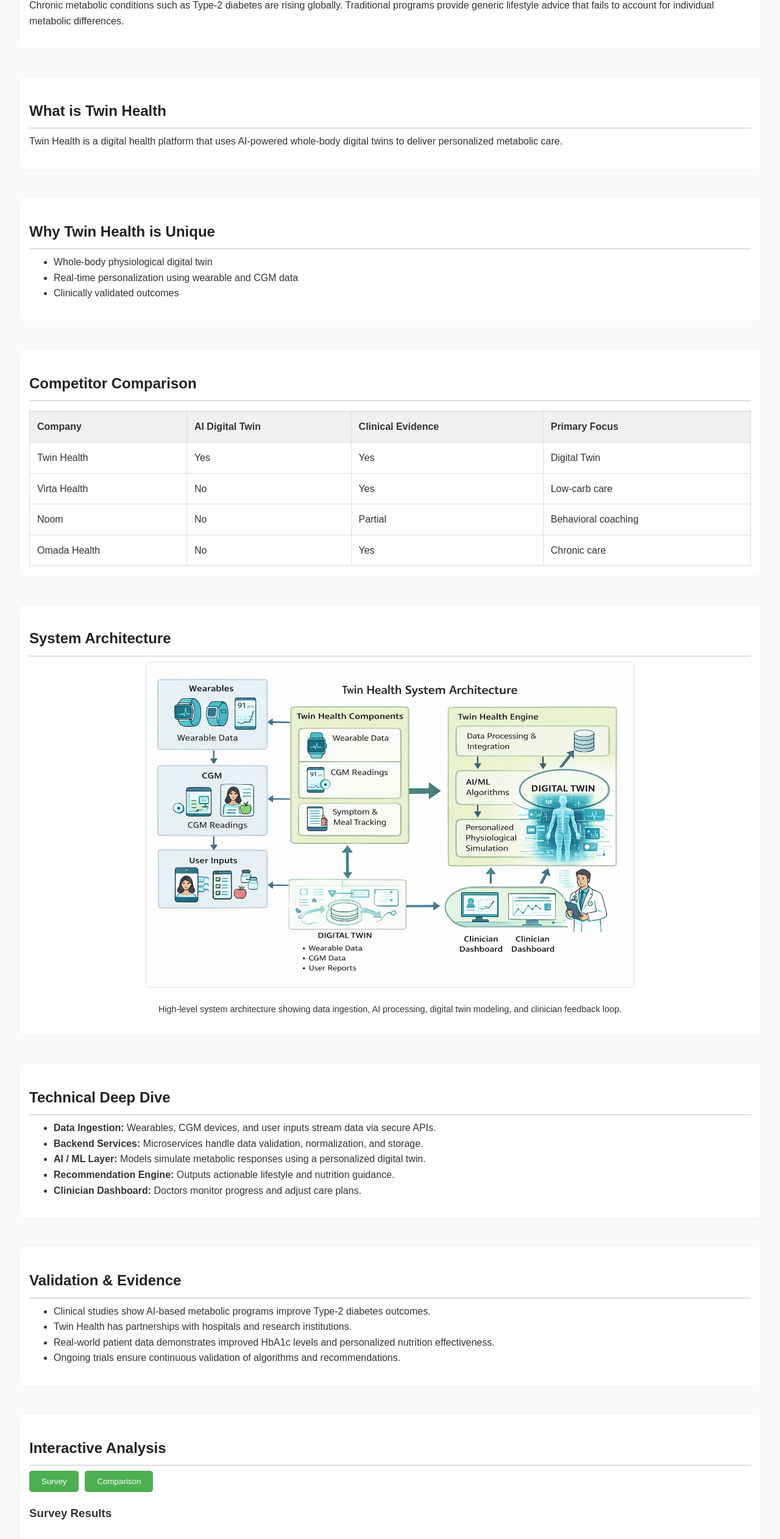
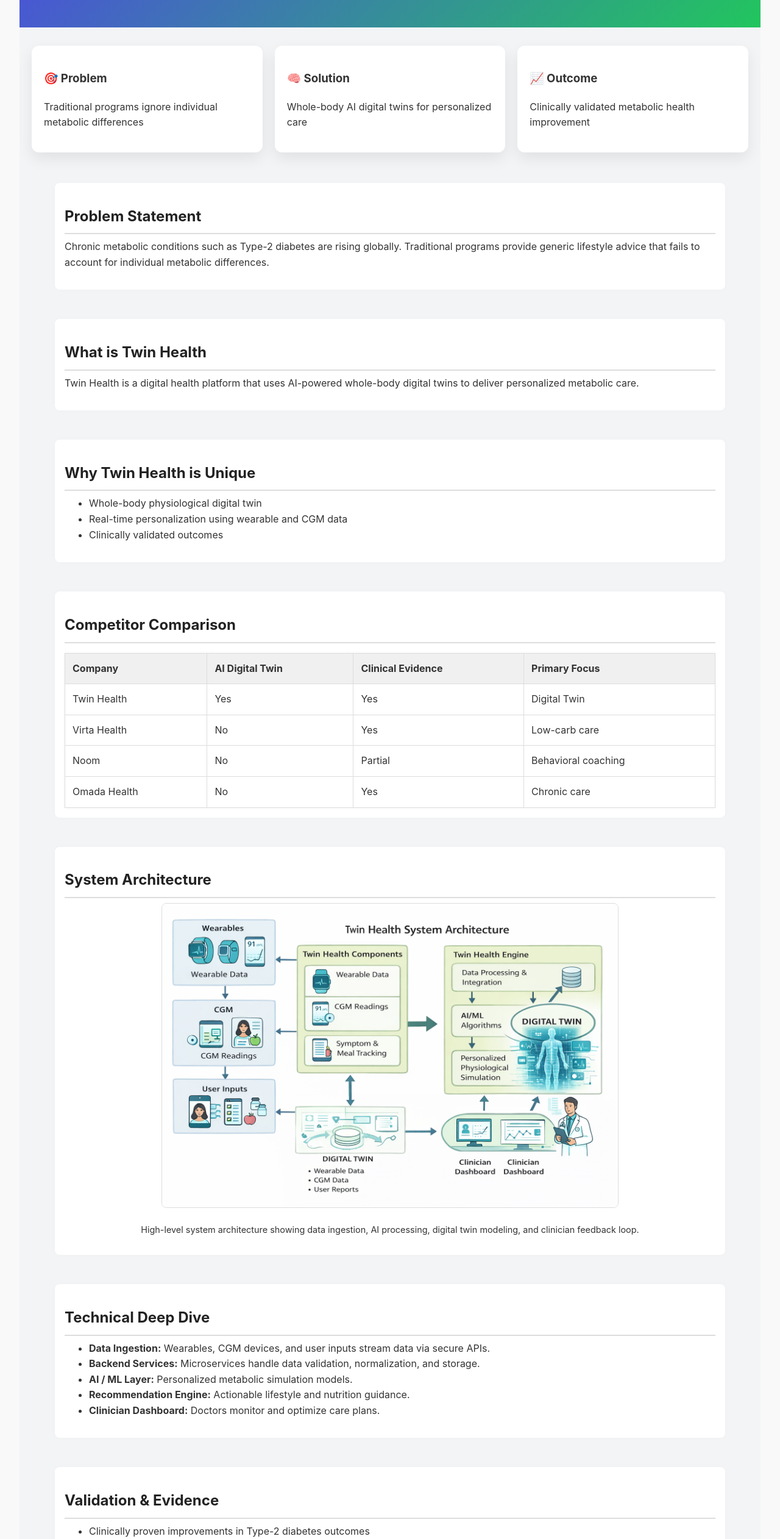
Before and after one commit to jafar02/task-1, a React (Vite) app: page / in a window 1280 px wide. Shown: the part 233-2757 px from the top of the page at 61% size. Built offline with nearby package versions, Linux system fonts and the light colour scheme.

Commit message:
Add interactive dashboard UI template

```diff
--- a/package.json
+++ b/package.json
@@ -10,7 +10,9 @@
     "preview": "vite preview"
   },
   "dependencies": {
+    "chart.js": "^4.5.1",
     "react": "^19.2.0",
+    "react-chartjs-2": "^5.3.1",
     "react-dom": "^19.2.0"
   },
   "devDependencies": {
--- a/src/App.jsx
+++ b/src/App.jsx
@@ -1,13 +1,37 @@
 import Section from "./components/Section";
 import ComparisonTable from "./components/ComparisonTable";
 import Architecture from "./components/Architecture";
-import InteractiveCharts from "./components/InteractiveCharts";
+
 
 function App() {
   return (
-    <div>
-      <h1>Twin Health – Competitor & Technical Analysis</h1>
+    <div style={styles.app}>
+      {/* HEADER */}
+      <header style={styles.header}>
+        <h1>Twin Health Analysis Dashboard</h1>
+        <p>AI-driven metabolic care – competitor & technical insights</p>
+      </header>
 
+      {/* SUMMARY CARDS */}
+      <div style={styles.cardGrid}>
+        <div style={styles.infoCard}>
+          <h3>🎯 Problem</h3>
+          <p>Traditional programs ignore individual metabolic differences</p>
+        </div>
+
+        <div style={styles.infoCard}>
+          <h3>🧠 Solution</h3>
+          <p>Whole-body AI digital twins for personalized care</p>
+        </div>
+
+        <div style={styles.infoCard}>
+          <h3>📈 Outcome</h3>
+          <p>Clinically validated metabolic health improvement</p>
+        </div>
+      </div>
+
+      {/* CONTENT */}
+      <main style={styles.container}>
         <Section title="Problem Statement">
           <p>
             Chronic metabolic conditions such as Type-2 diabetes are rising
@@ -31,6 +55,8 @@
           </ul>
         </Section>
 
+
+
         <Section title="Competitor Comparison">
           <ComparisonTable />
         </Section>
@@ -38,26 +64,27 @@
         <Section title="System Architecture">
           <Architecture />
         </Section>
+
         <Section title="Technical Deep Dive">
           <ul>
             <li>
-      <strong>Data Ingestion:</strong> Wearables, CGM devices, and user inputs
-      stream data via secure APIs.
+              <strong>Data Ingestion:</strong> Wearables, CGM devices, and user
+              inputs stream data via secure APIs.
             </li>
             <li>
-      <strong>Backend Services:</strong> Microservices handle data validation,
-      normalization, and storage.
+              <strong>Backend Services:</strong> Microservices handle data
+              validation, normalization, and storage.
             </li>
             <li>
-      <strong>AI / ML Layer:</strong> Models simulate metabolic responses using
-      a personalized digital twin.
+              <strong>AI / ML Layer:</strong> Personalized metabolic simulation
+              models.
             </li>
             <li>
-      <strong>Recommendation Engine:</strong> Outputs actionable lifestyle and
+              <strong>Recommendation Engine:</strong> Actionable lifestyle and
               nutrition guidance.
             </li>
             <li>
-      <strong>Clinician Dashboard:</strong> Doctors monitor progress and adjust
+              <strong>Clinician Dashboard:</strong> Doctors monitor and optimize
               care plans.
             </li>
           </ul>
@@ -65,23 +92,11 @@
 
         <Section title="Validation & Evidence">
           <ul>
-    <li>
-      Clinical studies show AI-based metabolic programs improve Type-2 diabetes outcomes.
-    </li>
-    <li>
-      Twin Health has partnerships with hospitals and research institutions.
-    </li>
-    <li>
-      Real-world patient data demonstrates improved HbA1c levels and personalized nutrition effectiveness.
-    </li>
-    <li>
-      Ongoing trials ensure continuous validation of algorithms and recommendations.
-    </li>
+            <li>Clinically proven improvements in Type-2 diabetes outcomes</li>
+            <li>Hospital and research institution partnerships</li>
+            <li>Improved HbA1c and personalized nutrition effectiveness</li>
+            <li>Continuous algorithm validation through real-world data</li>
           </ul>
-</Section>
-
-<Section title="Interactive Analysis">
-  <InteractiveCharts />
         </Section>
 
         <Section title="Conclusion">
@@ -91,8 +106,41 @@
             approaches.
           </p>
         </Section>
+      </main>
     </div>
   );
 }
 
+/* 🎨 STYLES */
+const styles = {
+  app: {
+    backgroundColor: "#F3F4F6",
+    minHeight: "100vh",
+    fontFamily: "Inter, system-ui, sans-serif",
+  },
+  header: {
+    background: "linear-gradient(135deg, #4F46E5, #22C55E)",
+    color: "white",
+    padding: "50px 20px",
+    textAlign: "center",
+  },
+  cardGrid: {
+    display: "grid",
+    gridTemplateColumns: "repeat(auto-fit, minmax(220px, 1fr))",
+    gap: "20px",
+    padding: "30px 20px",
+  },
+  infoCard: {
+    backgroundColor: "white",
+    padding: "20px",
+    borderRadius: "12px",
+    boxShadow: "0 10px 25px rgba(0,0,0,0.08)",
+  },
+  container: {
+    maxWidth: "1100px",
+    margin: "0 auto",
+    padding: "20px",
+  },
+};
+
 export default App;
--- a/src/components/InteractiveCharts.jsx
+++ /dev/null
@@ -1,83 +0,0 @@
-import React, { useState } from 'react';
-import { Bar, Line } from 'react-chartjs-2';
-import {
-  Chart as ChartJS,
-  CategoryScale,
-  LinearScale,
-  BarElement,
-  LineElement,
-  PointElement,
-  Title,
-  Tooltip,
-  Legend
-} from 'chart.js';
-
-ChartJS.register(CategoryScale, LinearScale, BarElement, LineElement, PointElement, Title, Tooltip, Legend);
-
-const InteractiveCharts = () => {
-  const [activeSection, setActiveSection] = useState('survey'); // 'survey' or 'comparison'
-
-  const surveyData = {
-    labels: ['Option A', 'Option B', 'Option C'],
-    datasets: [{
-      label: 'Survey Votes',
-      data: [12, 19, 7],
-      backgroundColor: ['#FF6384', '#36A2EB', '#FFCE56']
-    }]
-  };
-
-  const comparisonData = {
-    labels: ['Metric 1', 'Metric 2', 'Metric 3', 'Metric 4'],
-    datasets: [
-      {
-        label: 'Competitor A',
-        data: [5, 9, 7, 14],
-        borderColor: '#36A2EB',
-        fill: false,
-        tension: 0.2
-      },
-      {
-        label: 'Competitor B',
-        data: [8, 6, 12, 10],
-        borderColor: '#FF6384',
-        fill: false,
-        tension: 0.2
-      }
-    ]
-  };
-
-  const buttonStyle = {
-    padding: '10px 20px',
-    marginRight: '10px',
-    border: 'none',
-    borderRadius: '5px',
-    backgroundColor: '#4CAF50',
-    color: 'white',
-    cursor: 'pointer'
-  };
-
-  return (
-    <div>
-      <div style={{ marginBottom: '20px' }}>
-        <button style={buttonStyle} onClick={() => setActiveSection('survey')}>Survey</button>
-        <button style={buttonStyle} onClick={() => setActiveSection('comparison')}>Comparison</button>
-      </div>
-
-      {activeSection === 'survey' && (
-        <div>
-          <h3>Survey Results</h3>
-          <Bar data={surveyData} />
-        </div>
-      )}
-
-      {activeSection === 'comparison' && (
-        <div>
-          <h3>Comparison Chart</h3>
-          <Line data={comparisonData} />
-        </div>
-      )}
-    </div>
-  );
-};
-
-export default InteractiveCharts;
```
Also changed, not shown: 1 other file (tests, documents, lock files or other folders). Lines whose indentation alone changed are shown as unchanged.
